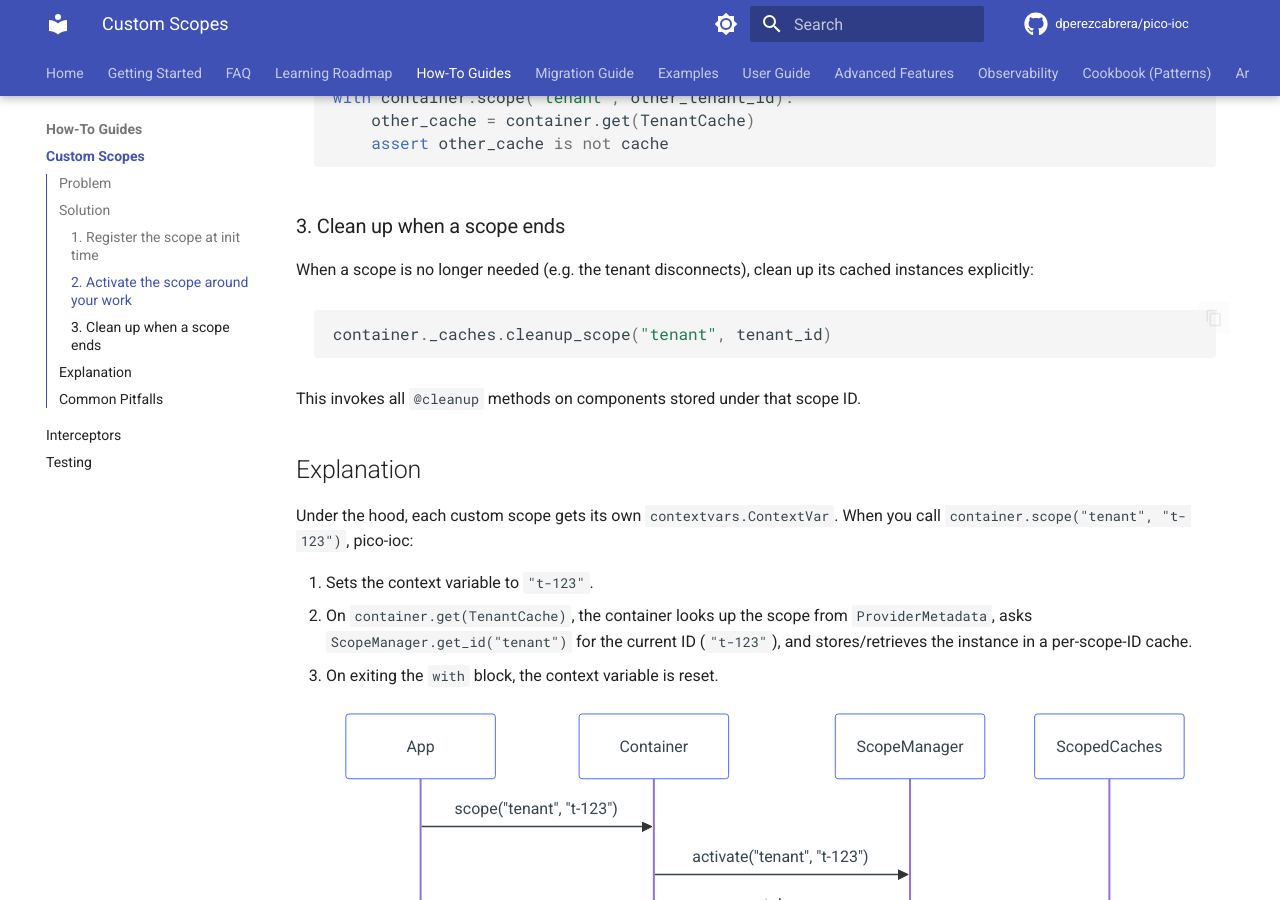
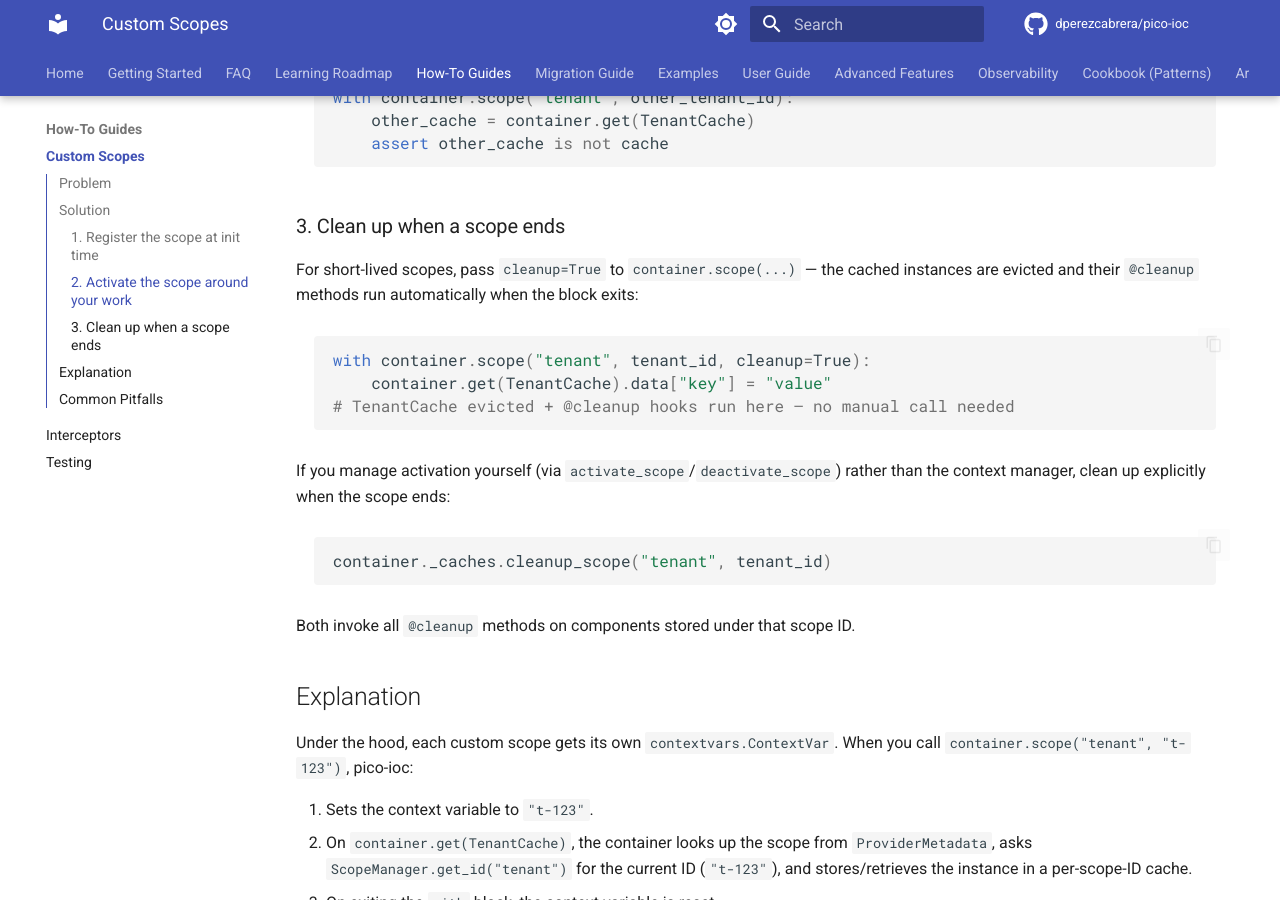
Before and after one commit to dperezcabrera/pico-ioc, an MkDocs documentation site: the page built from docs/how-to/custom-scopes.md, in a window 1280 px wide and 900 px high, scrolled down 1053 px. Built offline with MkDocs 1.6.1 and Material for MkDocs 9.7.7, drawn with Linux system fonts in a browser that asks for light colours; comment, search, counter and statistics services are not loaded.

Commit message:
Release 2.2.6: add cleanup flag to container.scope() for scope-bound @cleanup hooks

````diff
--- a/docs/how-to/custom-scopes.md
+++ b/docs/how-to/custom-scopes.md
@@ -46,14 +46,24 @@ with container.scope("tenant", other_tenant_id):
 
 ### 3. Clean up when a scope ends
 
-When a scope is no longer needed (e.g. the tenant disconnects), clean up
-its cached instances explicitly:
+For short-lived scopes, pass `cleanup=True` to `container.scope(...)` — the
+cached instances are evicted and their `@cleanup` methods run automatically
+when the block exits:
+
+```python
+with container.scope("tenant", tenant_id, cleanup=True):
+    container.get(TenantCache).data["key"] = "value"
+# TenantCache evicted + @cleanup hooks run here — no manual call needed
+```
+
+If you manage activation yourself (via `activate_scope`/`deactivate_scope`)
+rather than the context manager, clean up explicitly when the scope ends:
 
 ```python
 container._caches.cleanup_scope("tenant", tenant_id)
 ```
 
-This invokes all `@cleanup` methods on components stored under that scope ID.
+Both invoke all `@cleanup` methods on components stored under that scope ID.
 
 ## Explanation
 
````
Also changed, not shown: CHANGELOG.md (+13 -0 lines), README.md (+2 -1 lines), docs/api-reference/container.md (+9 -1 lines), docs/user-guide/scopes-lifecycle.md (+2 -1 lines), 4 other files.
